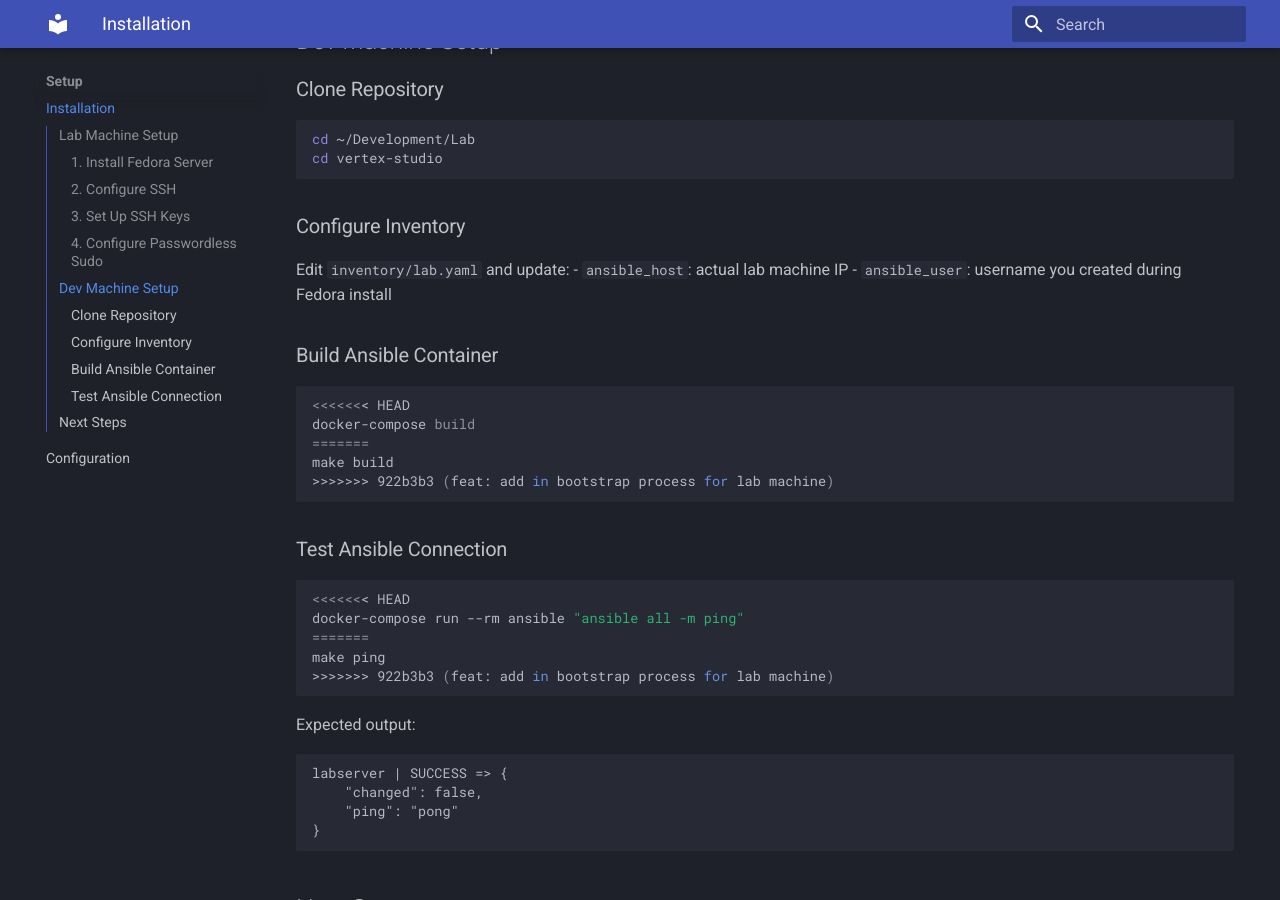
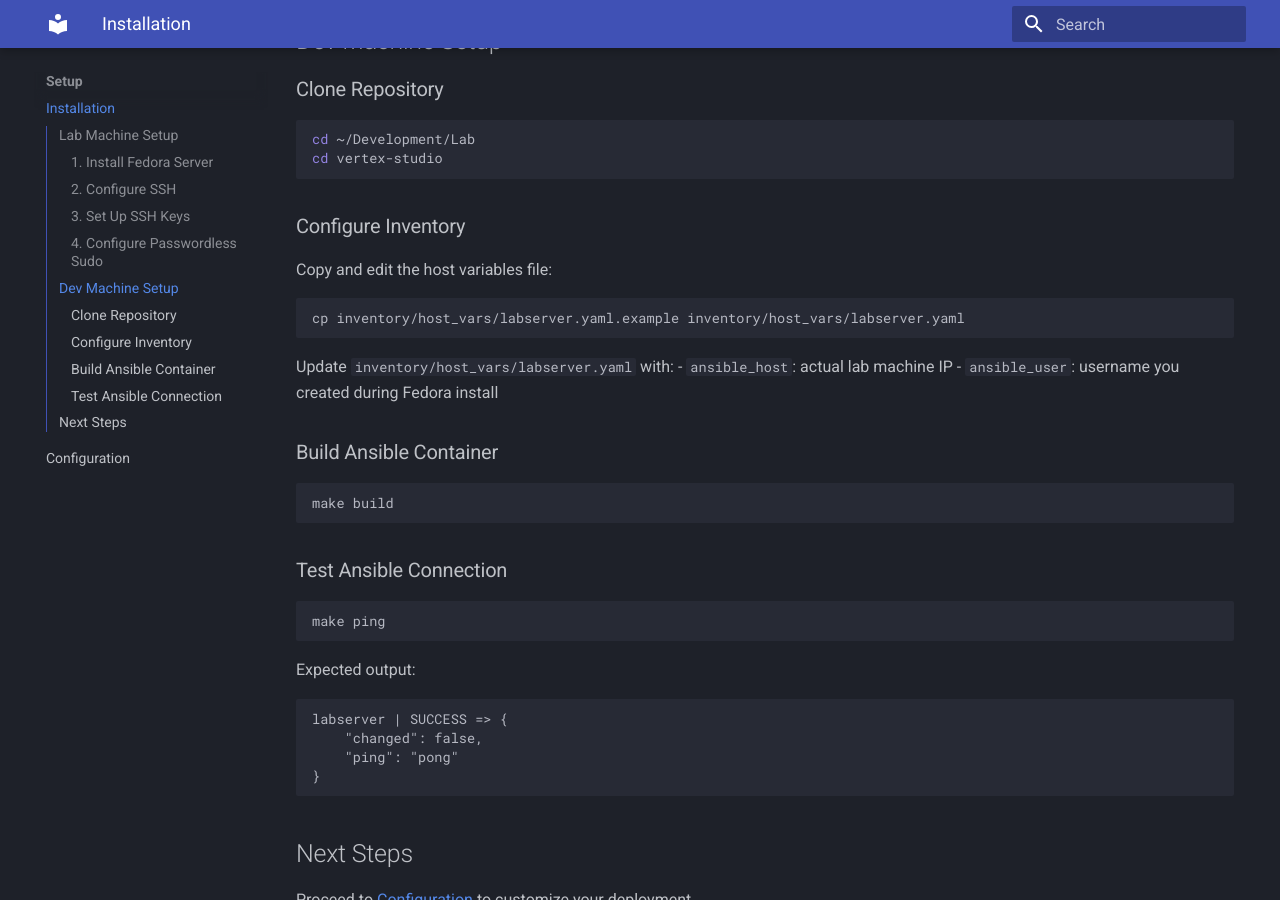
Before and after one commit to bmcivor/vertex-studio, an MkDocs documentation site: the page built from docs/setup/installation.md, in a window 1280 px wide and 900 px high, scrolled down 1585 px. Built offline with MkDocs 1.6.1 and Material for MkDocs 9.7.7, drawn with Linux system fonts in a browser that asks for light colours.

Commit message:
feat: update installation docs

````diff
--- a/docs/setup/installation.md
+++ b/docs/setup/installation.md
@@ -74,28 +74,26 @@ cd vertex-studio
 
 ### Configure Inventory
 
-Edit `inventory/lab.yaml` and update:
+Copy and edit the host variables file:
+
+```bash
+cp inventory/host_vars/labserver.yaml.example inventory/host_vars/labserver.yaml
+```
+
+Update `inventory/host_vars/labserver.yaml` with:
 - `ansible_host`: actual lab machine IP
 - `ansible_user`: username you created during Fedora install
 
 ### Build Ansible Container
 
 ```bash
-<<<<<<< HEAD
-docker-compose build
-=======
 make build
->>>>>>> 922b3b3 (feat: add in bootstrap process for lab machine)
 ```
 
 ### Test Ansible Connection
 
 ```bash
-<<<<<<< HEAD
-docker-compose run --rm ansible "ansible all -m ping"
-=======
 make ping
->>>>>>> 922b3b3 (feat: add in bootstrap process for lab machine)
 ```
 
 Expected output:
````
